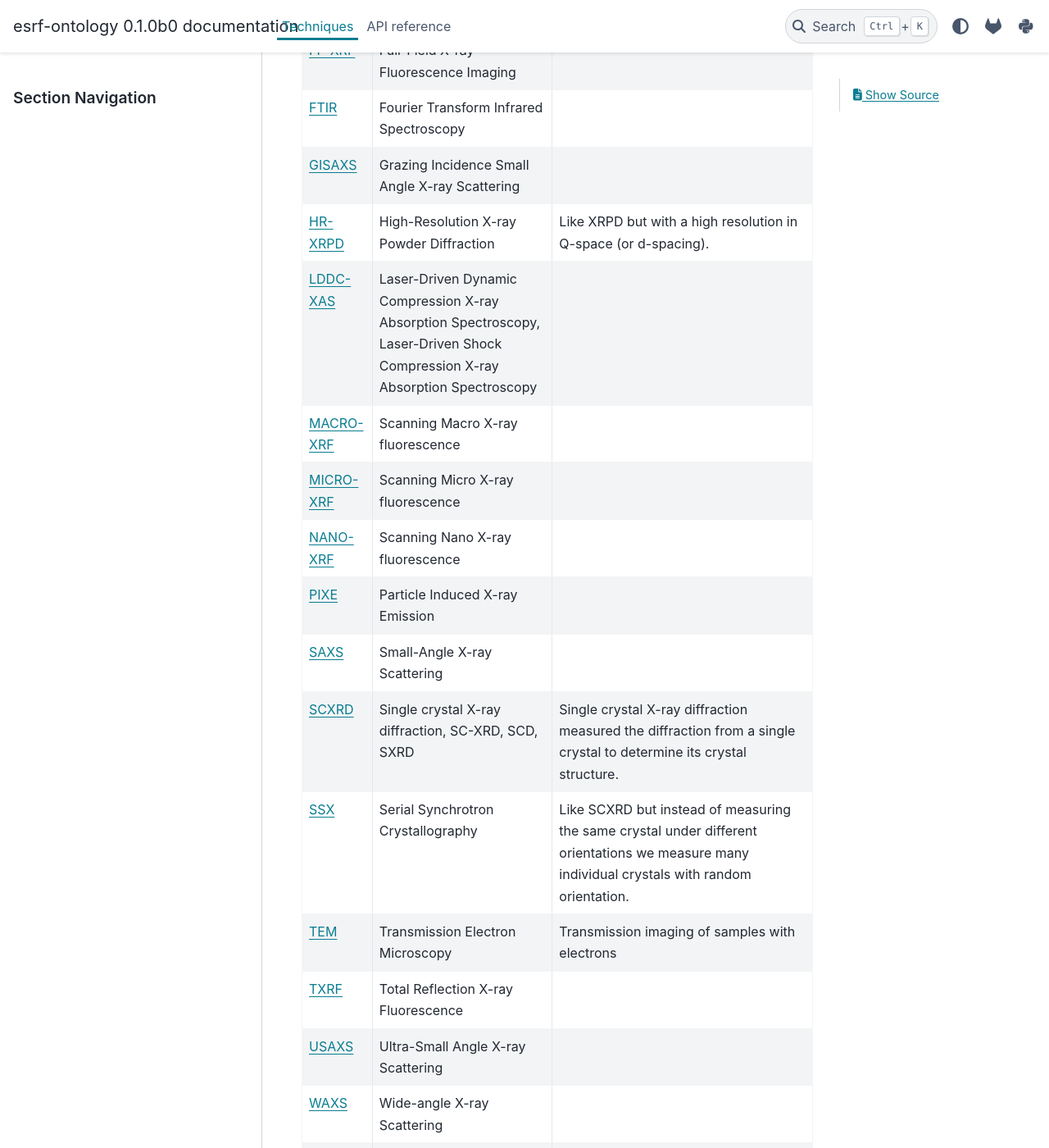
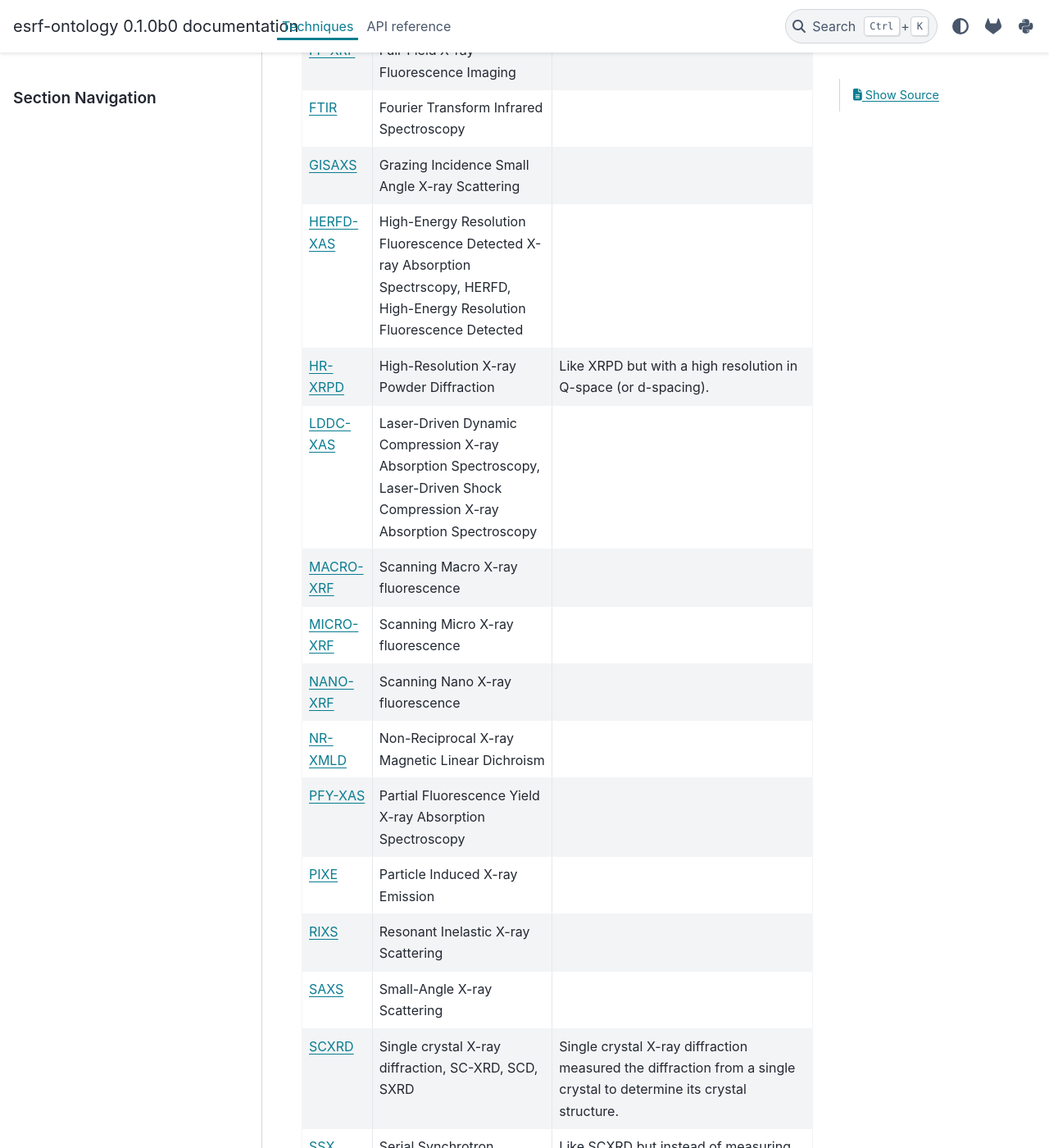
Before and after one commit to pan-ontologies/esrf-ontologies, a Sphinx documentation site: the page built from doc/techniques.rst, in a window 1280 px wide and 1400 px high, scrolled down 1240 px. Shown: the whole window at 82% size. Built offline with Sphinx 7.4.7 and the PyData theme 0.15.4, drawn with Linux system fonts in a browser that asks for light colours; some of the changed text lies outside the part shown.

Commit message:
add spectro techniques

```diff
--- a/doc/techniques.rst
+++ b/doc/techniques.rst
@@ -5,38 +5,51 @@
 
 The **name** and **alternative names** can be used in :meth:`esrf_ontology.technique.get_technique_metadata`.
 
-============================================================================================  ============================================================================================================================  ========================================================================================================================================================================================================================================================================================================
-Name                                                                                          Alternative names                                                                                                             Description
-============================================================================================  ============================================================================================================================  ========================================================================================================================================================================================================================================================================================================
+============================================================================================  ==============================================================================================================================  ========================================================================================================================================================================================================================================================================================================
+Name                                                                                          Alternative names                                                                                                               Description
+============================================================================================  ==============================================================================================================================  ========================================================================================================================================================================================================================================================================================================
 `CRYO-EM <http://www.semanticweb.org/koumouts/ontologies/2024/3/esrf_ontology#CRYO-EM>`_      Cryo-electron microscopy, TEM under cryogenic conditions
-`ED-EXAFS <http://www.semanticweb.org/koumouts/ontologies/2024/3/esrf_ontology#ED-EXAFS>`_    Energy Dispersive Extended X-ray Absorption Fine Structure                                                                    EXAFS can be called ED-EXAFS when you measure the X-ray absorption probablity as a function of energy all at once by dispersing the X-ray energies in space
-`ED-XANES <http://www.semanticweb.org/koumouts/ontologies/2024/3/esrf_ontology#ED-XANES>`_    Energy Dispersive X-ray Absorption Near Edge Structure                                                                        XANES can be called ED-XANES when you measure the X-ray absorption probablity as a function of energy all at once by dispersing the X-ray energies in space
-`ED-XAS <http://www.semanticweb.org/koumouts/ontologies/2024/3/esrf_ontology#ED-XAS>`_        Energy Dispersive X-ray Absorption Spectroscopy                                                                               XAS can be called ED-XAS when you measure the X-ray absorption probablity as a function of energy all at once by dispersing the X-ray energies in space
+`ED-EXAFS <http://www.semanticweb.org/koumouts/ontologies/2024/3/esrf_ontology#ED-EXAFS>`_    Energy Dispersive Extended X-ray Absorption Fine Structure                                                                      EXAFS can be called ED-EXAFS when you measure the X-ray absorption probablity as a function of energy all at once by dispersing the X-ray energies in space
+`ED-XANES <http://www.semanticweb.org/koumouts/ontologies/2024/3/esrf_ontology#ED-XANES>`_    Energy Dispersive X-ray Absorption Near Edge Structure                                                                          XANES can be called ED-XANES when you measure the X-ray absorption probablity as a function of energy all at once by dispersing the X-ray energies in space
+`ED-XAS <http://www.semanticweb.org/koumouts/ontologies/2024/3/esrf_ontology#ED-XAS>`_        Energy Dispersive X-ray Absorption Spectroscopy                                                                                 XAS can be called ED-XAS when you measure the X-ray absorption probablity as a function of energy all at once by dispersing the X-ray energies in space
 `ED-XRD <http://www.semanticweb.org/koumouts/ontologies/2024/3/esrf_ontology#ED-XRD>`_        Energy Dispersive X-ray Diffraction
 `ED-XRPD <http://www.semanticweb.org/koumouts/ontologies/2024/3/esrf_ontology#ED-XRPD>`_      Energy Dispersive X-ray Powder Diffraction
-`EDS <http://www.semanticweb.org/koumouts/ontologies/2024/3/esrf_ontology#EDS>`_              Energy Dispersive X-ray Spectroscopy                                                                                          EDS measures X-ray photons coming from a sample during irradition  with an energy dispersive detector and derives elemental composition from the energy of the fluorescence photons
-`EXAFS <http://www.semanticweb.org/koumouts/ontologies/2024/3/esrf_ontology#EXAFS>`_          Extended X-ray Absorption Fine Structure                                                                                      XAS can be called EXAFS when looking at the absorption probability within an X-ray photon energy range greater than 500 eV.
+`EDS <http://www.semanticweb.org/koumouts/ontologies/2024/3/esrf_ontology#EDS>`_              Energy Dispersive X-ray Spectroscopy                                                                                            EDS measures X-ray photons coming from a sample during irradition  with an energy dispersive detector and derives elemental composition from the energy of the fluorescence photons
+`EXAFS <http://www.semanticweb.org/koumouts/ontologies/2024/3/esrf_ontology#EXAFS>`_          Extended X-ray Absorption Fine Structure                                                                                        XAS can be called EXAFS when looking at the absorption probability within an X-ray photon energy range greater than 500 eV.
 `FF-XRF <http://www.semanticweb.org/koumouts/ontologies/2024/3/esrf_ontology#FF-XRF>`_        Full-Field X-ray Fluorescence Imaging
 `FTIR <http://www.semanticweb.org/koumouts/ontologies/2024/3/esrf_ontology#FTIR>`_            Fourier Transform Infrared Spectroscopy
 `GISAXS <http://www.semanticweb.org/koumouts/ontologies/2024/3/esrf_ontology#GISAXS>`_        Grazing Incidence Small Angle X-ray Scattering
-`HR-XRPD <http://www.semanticweb.org/koumouts/ontologies/2024/3/esrf_ontology#HR-XRPD>`_      High-Resolution X-ray Powder Diffraction                                                                                      Like XRPD but with a high resolution in Q-space (or d-spacing).
+`HERFD-XAS <http://www.semanticweb.org/koumouts/ontologies/2024/3/esrf_ontology#HERFD-XAS>`_  High-Energy Resolution Fluorescence Detected X-ray Absorption Spectrscopy, HERFD, High-Energy Resolution Fluorescence Detected
+`HR-XRPD <http://www.semanticweb.org/koumouts/ontologies/2024/3/esrf_ontology#HR-XRPD>`_      High-Resolution X-ray Powder Diffraction                                                                                        Like XRPD but with a high resolution in Q-space (or d-spacing).
 `LDDC-XAS <http://www.semanticweb.org/koumouts/ontologies/2024/3/esrf_ontology#LDDS-XAS>`_    Laser-Driven Dynamic Compression X-ray Absorption Spectroscopy, Laser-Driven Shock Compression X-ray Absorption Spectroscopy
 `MACRO-XRF <http://www.semanticweb.org/koumouts/ontologies/2024/3/esrf_ontology#MACRO-XRF>`_  Scanning Macro X-ray fluorescence
 `MICRO-XRF <http://www.semanticweb.org/koumouts/ontologies/2024/3/esrf_ontology#MICRO-XRF>`_  Scanning Micro X-ray fluorescence
 `NANO-XRF <http://www.semanticweb.org/koumouts/ontologies/2024/3/esrf_ontology#NANO-XRF>`_    Scanning Nano X-ray fluorescence
+`NR-XMLD <http://www.semanticweb.org/koumouts/ontologies/2024/3/esrf_ontology#NR-XMLD>`_      Non-Reciprocal X-ray Magnetic Linear Dichroism
+`PFY-XAS <http://www.semanticweb.org/koumouts/ontologies/2024/3/esrf_ontology#PFY-XAS>`_      Partial Fluorescence Yield X-ray Absorption Spectroscopy
 `PIXE <http://www.semanticweb.org/koumouts/ontologies/2024/3/esrf_ontology#PIXE>`_            Particle Induced X-ray Emission
+`RIXS <http://www.semanticweb.org/koumouts/ontologies/2024/3/esrf_ontology#RIXS>`_            Resonant Inelastic X-ray Scattering
 `SAXS <http://www.semanticweb.org/koumouts/ontologies/2024/3/esrf_ontology#SAXS>`_            Small-Angle X-ray Scattering
-`SCXRD <http://www.semanticweb.org/koumouts/ontologies/2024/3/esrf_ontology#SCXRD>`_          Single crystal X-ray diffraction, SC-XRD, SCD, SXRD                                                                           Single crystal X-ray diffraction measured the diffraction from a single crystal to determine its crystal structure.
-`SSX <http://www.semanticweb.org/koumouts/ontologies/2024/3/esrf_ontology#SSX>`_              Serial Synchrotron Crystallography                                                                                            Like SCXRD but instead of measuring the same crystal under different orientations we measure many individual crystals with random orientation.
-`TEM <http://www.semanticweb.org/koumouts/ontologies/2024/3/esrf_ontology#TEM>`_              Transmission Electron Microscopy                                                                                              Transmission imaging of samples with electrons
+`SCXRD <http://www.semanticweb.org/koumouts/ontologies/2024/3/esrf_ontology#SCXRD>`_          Single crystal X-ray diffraction, SC-XRD, SCD, SXRD                                                                             Single crystal X-ray diffraction measured the diffraction from a single crystal to determine its crystal structure.
+`SSX <http://www.semanticweb.org/koumouts/ontologies/2024/3/esrf_ontology#SSX>`_              Serial Synchrotron Crystallography                                                                                              Like SCXRD but instead of measuring the same crystal under different orientations we measure many individual crystals with random orientation.
+`TEM <http://www.semanticweb.org/koumouts/ontologies/2024/3/esrf_ontology#TEM>`_              Transmission Electron Microscopy                                                                                                Transmission imaging of samples with electrons
+`TFY-XAS <http://www.semanticweb.org/koumouts/ontologies/2024/3/esrf_ontology#TFY-XAS>`_      Total Fluorescence Yield X-ray Absorption Spectroscopy
 `TXRF <http://www.semanticweb.org/koumouts/ontologies/2024/3/esrf_ontology#TXRF>`_            Total Reflection X-ray Fluorescence
 `USAXS <http://www.semanticweb.org/koumouts/ontologies/2024/3/esrf_ontology#USAXS>`_          Ultra-Small Angle X-ray Scattering
 `WAXS <http://www.semanticweb.org/koumouts/ontologies/2024/3/esrf_ontology#WAXS>`_            Wide-angle X-ray Scattering
-`WDS <http://www.semanticweb.org/koumouts/ontologies/2024/3/esrf_ontology#WDS>`_              Wavelength Dispersive X-ray Spectroscopy                                                                                      WDS measures X-ray photons coming from a sample during irradition with a wavelength dispersive detector and derives elemental composition from the energy of the fluorescence photons
-`XANES <http://www.semanticweb.org/koumouts/ontologies/2024/3/esrf_ontology#XANES>`_          X-ray Absorption Near Edge Structure                                                                                          XAS can be called XANES when looking  at the absorption probability within an X-ray photon energy range smaller than 500 eV.
-`XAS <http://www.semanticweb.org/koumouts/ontologies/2024/3/esrf_ontology#XAS>`_              X-ray Absorption Spectroscopy                                                                                                 XAS measures a signal related to the X-ray absorption probability (could be fluorescence, photon electrons, auger electrons, all electrons, transmission) as function of the incomming X-ray photon energy. X-rays are absorbed by atomic core excitation (remove and core-shell electron from an atom).
-`XFCT <http://www.semanticweb.org/koumouts/ontologies/2024/3/esrf_ontology#XFCT>`_            X-ray Fluorescence Tomography                                                                                                 XRF under different sample orientations
-`XRD <http://www.semanticweb.org/koumouts/ontologies/2024/3/esrf_ontology#XRD>`_              X-ray diffraction                                                                                                             X-ray diffraction measured the diffraction from a crystalline sample to determine the crystal structure, molecular structure, multi-phase identification and composition, ...
-`XRF <http://www.semanticweb.org/koumouts/ontologies/2024/3/esrf_ontology#XRF>`_              X-ray Fluorescence Spectroscopy                                                                                               XRF measures X-ray photons coming from a sample during irradition with X-rays and derives elemental composition from the energy of the fluorescence photons
-`XRPD <http://www.semanticweb.org/koumouts/ontologies/2024/3/esrf_ontology#XRPD>`_            X-ray Powder Diffraction                                                                                                      X-ray powder diffraction measured the diffraction from a powder to determine the crystal structure or multi-phase identifiaction and composition.
-============================================================================================  ============================================================================================================================  ========================================================================================================================================================================================================================================================================================================
+`WDS <http://www.semanticweb.org/koumouts/ontologies/2024/3/esrf_ontology#WDS>`_              Wavelength Dispersive X-ray Spectroscopy                                                                                        WDS measures X-ray photons coming from a sample during irradition with a wavelength dispersive detector and derives elemental composition from the energy of the fluorescence photons
+`XANES <http://www.semanticweb.org/koumouts/ontologies/2024/3/esrf_ontology#XANES>`_          X-ray Absorption Near Edge Structure                                                                                            XAS can be called XANES when looking  at the absorption probability within an X-ray photon energy range smaller than 500 eV.
+`XAS <http://www.semanticweb.org/koumouts/ontologies/2024/3/esrf_ontology#XAS>`_              X-ray Absorption Spectroscopy                                                                                                   XAS measures a signal related to the X-ray absorption probability (could be fluorescence, photon electrons, auger electrons, all electrons, transmission) as function of the incomming X-ray photon energy. X-rays are absorbed by atomic core excitation (remove and core-shell electron from an atom).
+`XDMR <http://www.semanticweb.org/koumouts/ontologies/2024/3/esrf_ontology#XDMR>`_            X-ray Detected Magnetic Resonance
+`XES <http://www.semanticweb.org/koumouts/ontologies/2024/3/esrf_ontology#XES>`_              X-ray Emission Spectroscopy
+`XFCT <http://www.semanticweb.org/koumouts/ontologies/2024/3/esrf_ontology#XFCT>`_            X-ray Fluorescence Tomography                                                                                                   XRF under different sample orientations
+`XLD <http://www.semanticweb.org/koumouts/ontologies/2024/3/esrf_ontology#XLD>`_              X-ray Linear Dichroism
+`XMCD <http://www.semanticweb.org/koumouts/ontologies/2024/3/esrf_ontology#XMCD>`_            X-ray Magnetic Circular Dichroism
+`XMLD <http://www.semanticweb.org/koumouts/ontologies/2024/3/esrf_ontology#XMLD>`_            X-ray Magnetic Linear Dichroism
+`XMχD <http://www.semanticweb.org/koumouts/ontologies/2024/3/esrf_ontology#XMχD>`_            X-ray MagnetoChiral Dichroism
+`XNCD <http://www.semanticweb.org/koumouts/ontologies/2024/3/esrf_ontology#XNCD>`_            X-ray Natural Circular Dichroism
+`XRD <http://www.semanticweb.org/koumouts/ontologies/2024/3/esrf_ontology#XRD>`_              X-ray diffraction                                                                                                               X-ray diffraction measured the diffraction from a crystalline sample to determine the crystal structure, molecular structure, multi-phase identification and composition, ...
+`XRF <http://www.semanticweb.org/koumouts/ontologies/2024/3/esrf_ontology#XRF>`_              X-ray Fluorescence Spectroscopy                                                                                                 XRF measures X-ray photons coming from a sample during irradition with X-rays and derives elemental composition from the energy of the fluorescence photons
+`XRPD <http://www.semanticweb.org/koumouts/ontologies/2024/3/esrf_ontology#XRPD>`_            X-ray Powder Diffraction                                                                                                        X-ray powder diffraction measured the diffraction from a powder to determine the crystal structure or multi-phase identifiaction and composition.
+`XRS <http://www.semanticweb.org/koumouts/ontologies/2024/3/esrf_ontology#XRS>`_              X-ray Raman Scattering
+============================================================================================  ==============================================================================================================================  ========================================================================================================================================================================================================================================================================================================
```
Also changed, not shown: 2 other files.
